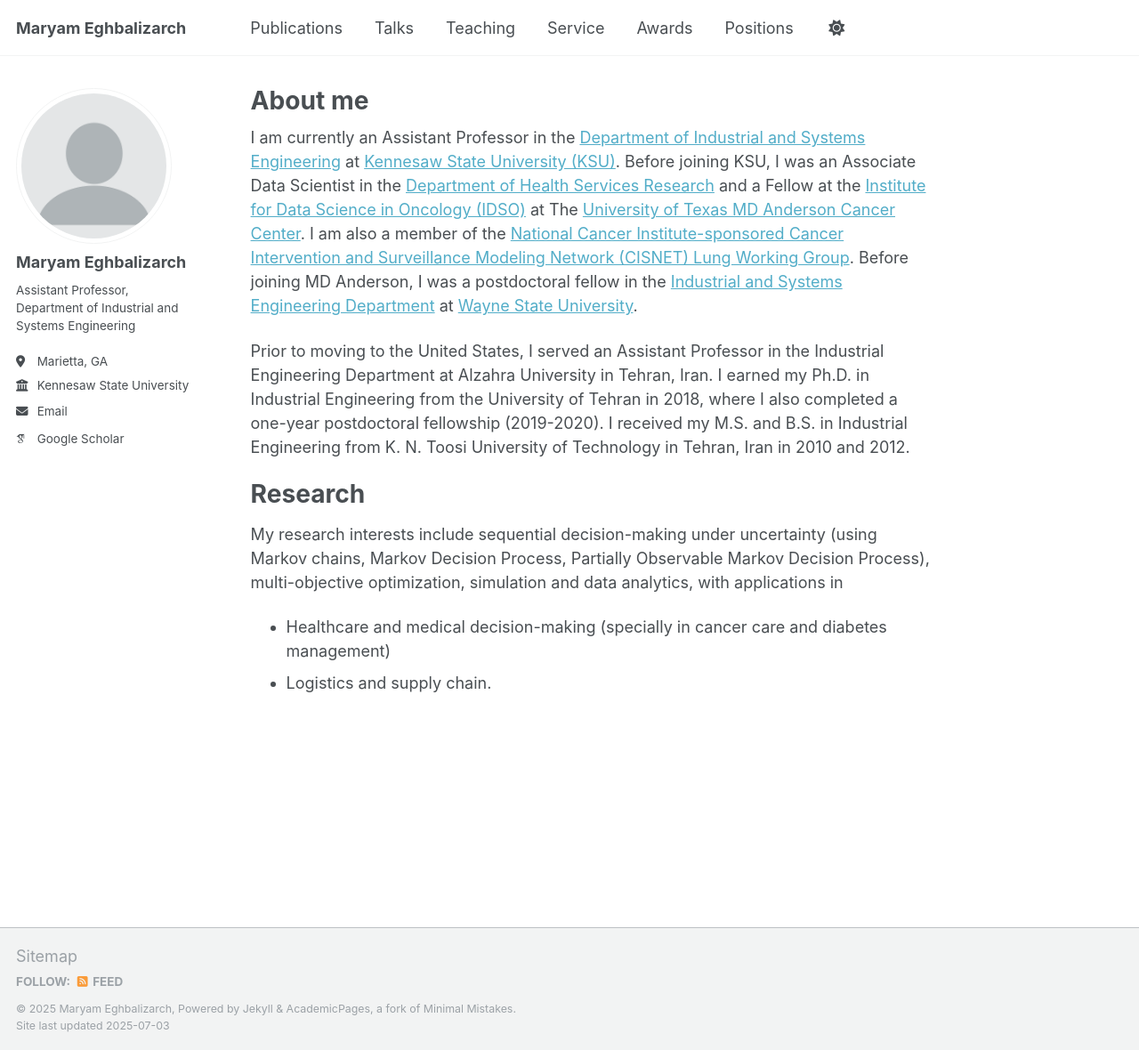
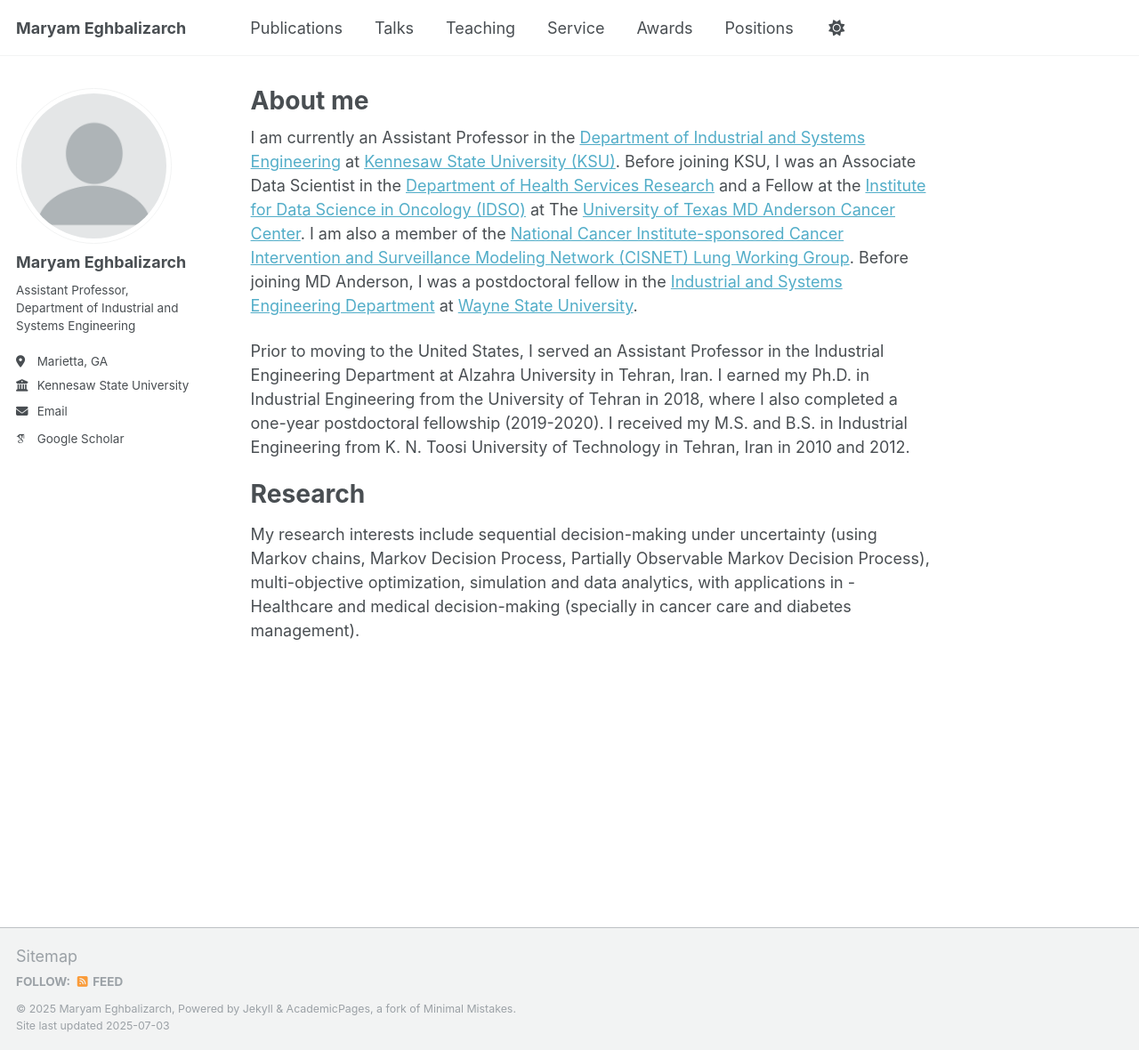
Before and after one commit to meghbalizarch/meghbalizarch.github.io, a Jekyll site: the page built from _pages/about.md, in a window 1280 px wide and 1180 px high. Shown: the whole window at 89% size. Built offline with Jekyll 4.4.1, drawn with Linux system fonts in a browser that asks for light colours; some web fonts are replaced; a script that is not in the unit is left out.

Commit message:
Update about.md

```diff
--- a/_pages/about.md
+++ b/_pages/about.md
@@ -13,6 +13,4 @@ Prior to moving to the United States, I served an Assistant Professor in the Ind
 
 Research
 ======
-My research interests include sequential decision-making under uncertainty (using Markov chains, Markov Decision Process, Partially Observable Markov Decision Process), multi-objective optimization, simulation and data analytics, with applications in
-- Healthcare and medical decision-making (specially in cancer care and diabetes management)
-- Logistics and supply chain.
+My research interests include sequential decision-making under uncertainty (using Markov chains, Markov Decision Process, Partially Observable Markov Decision Process), multi-objective optimization, simulation and data analytics, with applications in - Healthcare and medical decision-making (specially in cancer care and diabetes management).
```
